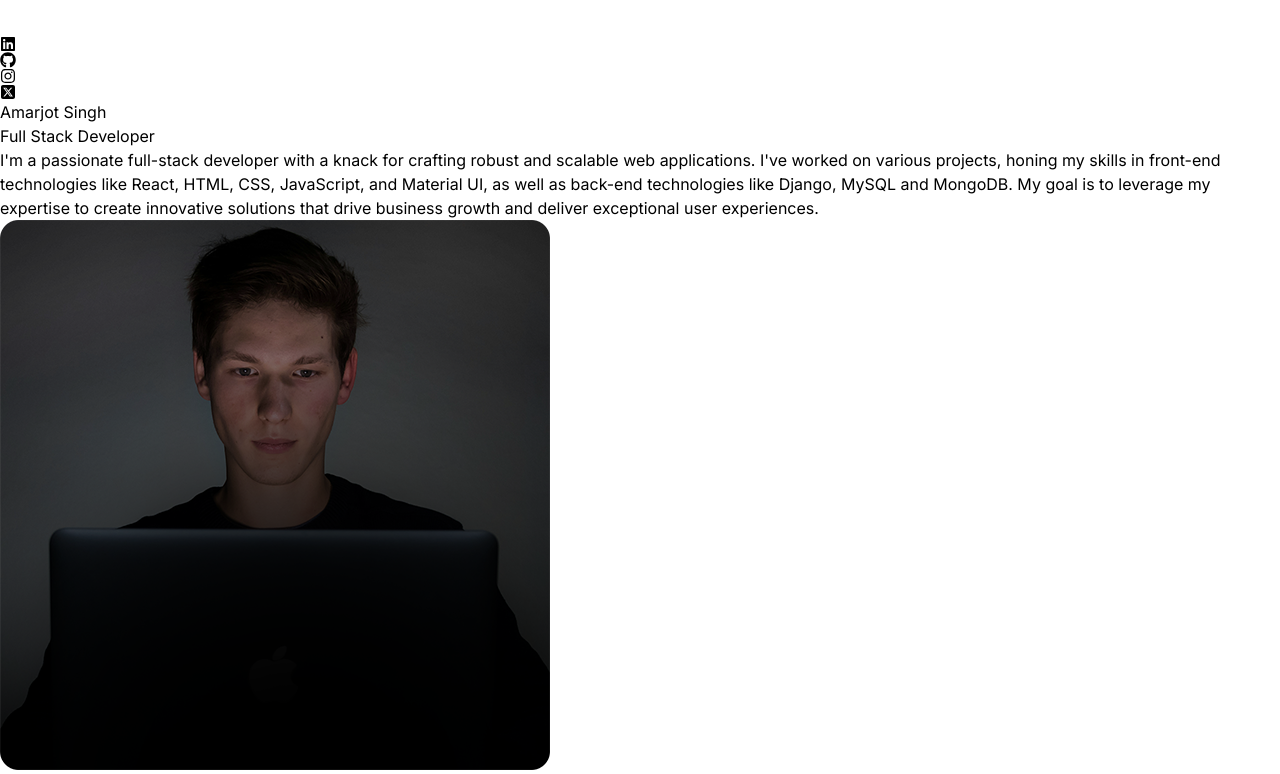
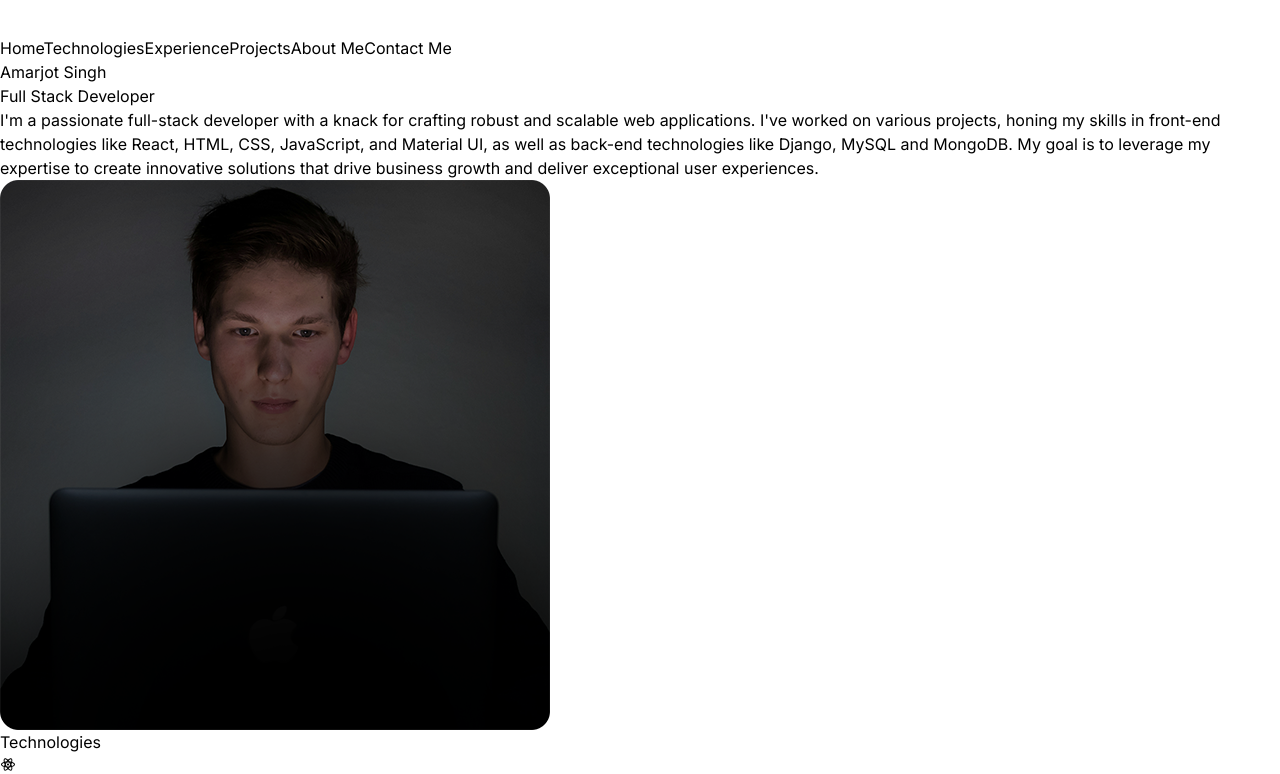
Before and after one commit to ASP124/My-Portfolio, a React (Vite) app: page / in a window 1280 px wide. Shown: the top 774 px of the page. Built offline with nearby package versions, Linux system fonts and the light colour scheme.

Commit message:
first commit

```diff
--- a/package.json
+++ b/package.json
@@ -13,7 +13,8 @@
     "framer-motion": "^11.3.23",
     "react": "^18.3.1",
     "react-dom": "^18.3.1",
-    "react-icons": "^5.2.1"
+    "react-icons": "^5.2.1",
+    "react-scroll": "^1.9.0"
   },
   "devDependencies": {
     "@types/react": "^18.3.3",
--- a/src/App.jsx
+++ b/src/App.jsx
@@ -10,16 +10,16 @@ const App = () => {
   return (
     <div className="overflow-x-hidden text-neutral-300 antialiased selection:bg-cyan-300 selection:text-cyan-900">
       <div className="fixed top-0 -z-10 h-full w-full">
-        <div className="absolute top-0 z-[-2] h-screen w-screen bg-neutral-950 bg-[radial-gradient(ellipse_80%_80%_at_50%_-20%,rgba(120,119,198,0.3),rgba(255,255,255,0))]"></div>
+      <div class="relative h-full w-full bg-slate-950"><div class="absolute bottom-0 left-[-20%] right-0 top-[-10%] h-[500px] w-[500px] rounded-full bg-[radial-gradient(circle_farthest-side,rgba(255,0,182,.15),rgba(255,255,255,0))]"></div><div class="absolute bottom-0 right-[-20%] top-[-10%] h-[500px] w-[500px] rounded-full bg-[radial-gradient(circle_farthest-side,rgba(255,0,182,.15),rgba(255,255,255,0))]"></div></div>
       </div>
 
       <div className="container mx-auto px-7">
         <Navbar />
         <Hero />
-        <About />
         <Technologies/>
         <Experience/>
         <Projects/>
+        <About/>
         <Contact/>
       </div>
     </div>
--- a/src/components/About.jsx
+++ b/src/components/About.jsx
@@ -4,7 +4,7 @@ import { motion } from "framer-motion";
 
 const About = () => {
     return (
-        <div className="border-b border-neutral-900 pb-4">
+        <div id="aboutme" className="border-b border-neutral-900 pb-4">
             <h2 className="my-20 text-center text-4xl">About
                 <span className="text-neutral-500"> Me</span>
             </h2>
--- a/src/components/Contact.jsx
+++ b/src/components/Contact.jsx
@@ -3,7 +3,7 @@ import { motion } from "framer-motion";
 
 const Contact = () => {
     return (
-        <div className="border-b border-neutral-900 pb-20">
+        <div id="contactme" className="border-b border-neutral-900 pb-20">
             <motion.h1 whileInView={{ opacity: 1, y: 0 }}
                 initial={{ opacity: 0, y: -100 }}
                 transition={{ duration: 0.5 }} className="my-10 text-center text-4xl">Get in Touch</motion.h1>
--- a/src/components/Experience.jsx
+++ b/src/components/Experience.jsx
@@ -3,7 +3,7 @@ import { motion } from "framer-motion";
 
 const Experience = () => {
     return (
-        <div className="border-b border-neutral-900 pb-4">
+        <div id="experience" className="border-b border-neutral-900 pb-4">
             <motion.h2 whileInView={{ opacity: 1, y: 0 }}
                 initial={{ opacity: 0, y: -100 }}
                 transition={{ duration: 0.5 }} className="my-20 text-center text-4xl">Experience</motion.h2>
--- a/src/components/Hero.jsx
+++ b/src/components/Hero.jsx
@@ -13,7 +13,7 @@ const container = (delay) => ({
 
 const hero = () => {
     return (
-        <div className="border-b border-neutral-900 pb-4 lg:mb-35">
+        <div id="hero" className="border-b border-neutral-900 pb-4 lg:mb-35">
             <div className="flex flex-wrap">
                 <div className="w-full lg:w-1/2">
                     <div className="flex flex-col items-center lg:items-start">
--- a/src/components/Navbar.jsx
+++ b/src/components/Navbar.jsx
@@ -1,8 +1,6 @@
+import React from 'react';
+import { Link } from 'react-scroll';
 import logo from "../assets/kevinRushLogo.png";
-import {FaLinkedin} from "react-icons/fa";
-import {FaGithub} from "react-icons/fa";
-import {FaSquareXTwitter} from "react-icons/fa6";
-import {FaInstagram} from "react-icons/fa";
 
 const Navbar = () => {
   return (
@@ -10,14 +8,58 @@ const Navbar = () => {
       <div className="flex flex-shrink-0 items-center">
         <img className="mx-2 w-10" src={logo} alt="logo" />
       </div>
-      <div className="m-8 flex items-center justify-center gap-4 text-2xl">
-        <FaLinkedin/>
-        <FaGithub/>
-        <FaInstagram/>
-        <FaSquareXTwitter/>
+      <div className="m-8 flex items-center justify-center gap-8 text-xl">
+        <Link
+          to="home"
+          smooth={true}
+          duration={500}
+          className="cursor-pointer hover:text-cyan-400"
+        >
+          Home
+        </Link>
+        <Link
+          to="technologies"
+          smooth={true}
+          duration={500}
+          className="cursor-pointer hover:text-cyan-400"
+        >
+          Technologies
+        </Link>
+        <Link
+          to="experience"
+          smooth={true}
+          duration={500}
+          className="cursor-pointer hover:text-cyan-400"
+        >
+          Experience
+        </Link>
+        <Link
+          to="projects"
+          smooth={true}
+          duration={500}
+          className="cursor-pointer hover:text-cyan-400"
+        >
+          Projects
+        </Link>
+        <Link
+          to="aboutme"
+          smooth={true}
+          duration={500}
+          className="cursor-pointer hover:text-cyan-400"
+        >
+          About Me
+        </Link>
+        <Link
+          to="contactme"
+          smooth={true}
+          duration={500}
+          className="cursor-pointer hover:text-cyan-400"
+        >
+          Contact Me
+        </Link>
       </div>
     </nav>
-  )
-}
+  );
+};
 
-export default Navbar
+export default Navbar;
--- a/src/components/Projects.jsx
+++ b/src/components/Projects.jsx
@@ -3,7 +3,7 @@ import { motion } from "framer-motion";
 
 const Projects = () => {
     return (
-        <div className="border-b border-neutral-900 pb-4">
+        <div id="projects" className="border-b border-neutral-900 pb-4">
             <motion.h2 whileInView={{ opacity: 1, y: 0 }}
                 initial={{ opacity: 0, y: -100 }}
                 transition={{ duration: 0.5 }}  className="my-20 text-center text-4xl">Projects</motion.h2>
--- a/src/components/Technologies.jsx
+++ b/src/components/Technologies.jsx
@@ -21,7 +21,7 @@ const iconVariants = (duration) => ({
 
 const Technologies = () => {
     return (
-        <div className="border-b border-neutral-800 pb-24">
+        <div id="technologies" className="border-b border-neutral-800 pb-24">
             <motion.h2 whileInView={{opacity:1, y:0}}
             initial={{opacity:0, y:-100}}
             transition={{duration:1.5}} className="my-20 text-center text-4xl">Technologies</motion.h2>
```
Also changed, not shown: 1 other file (tests, documents, lock files or other folders).
